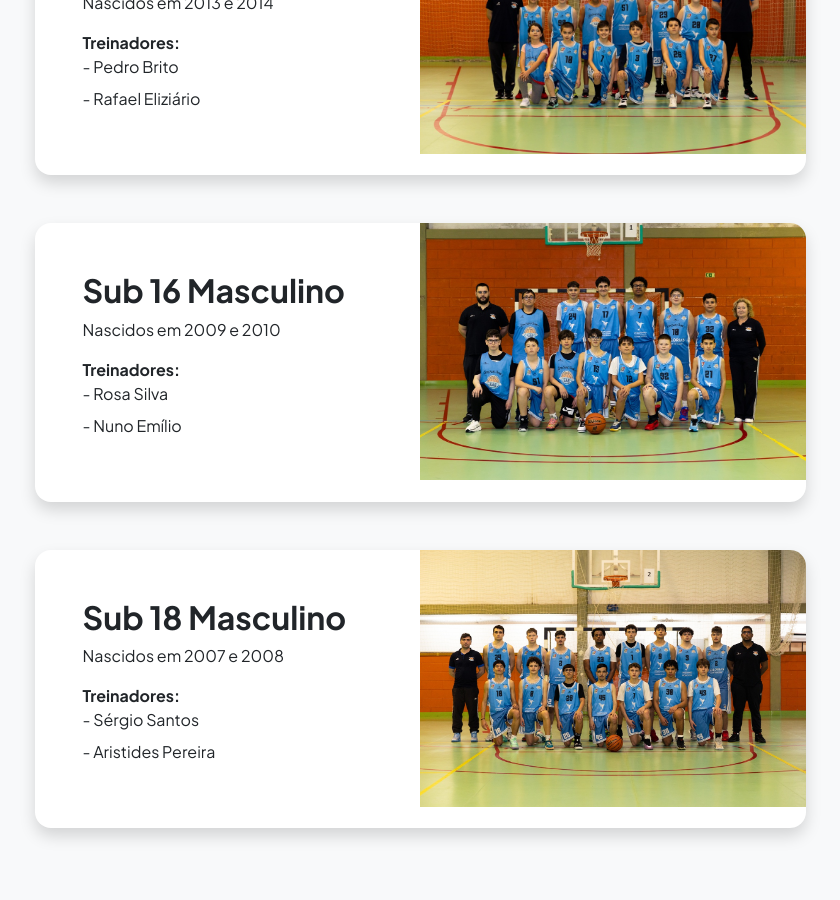
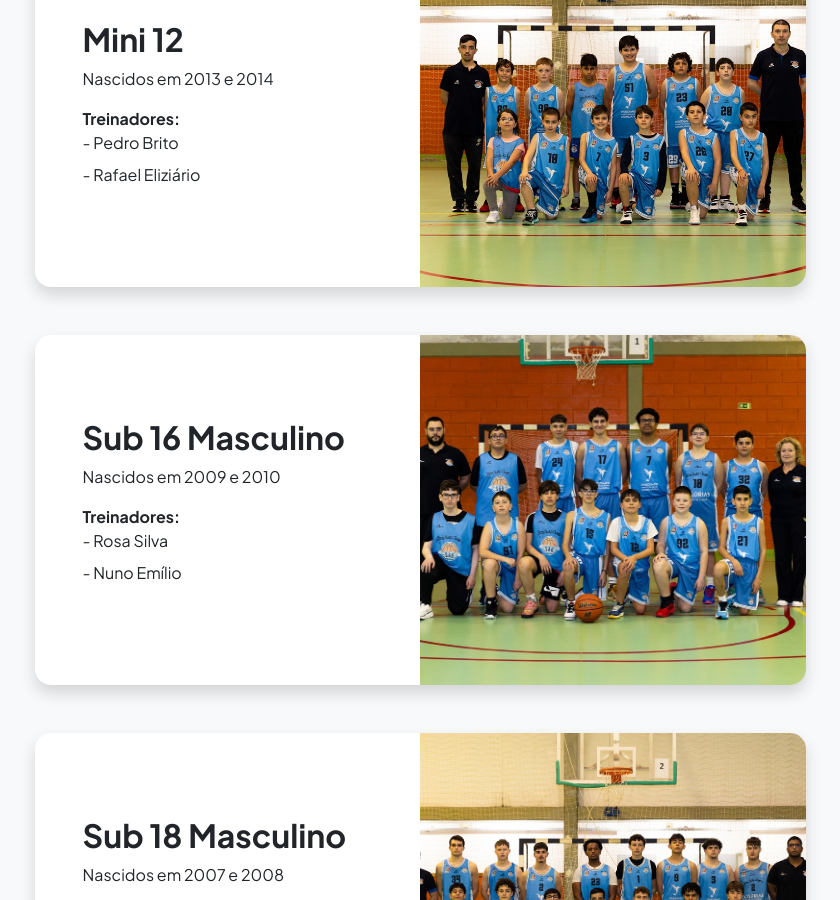
Before and after one commit to nunofaria13/sab, a plain HTML site: page equipas.html in a window 1280 px wide. Shown: the part 687-1587 px from the top of the page, without its empty margins (220-1060 px from the left). Drawn offline with nearby package versions, Linux system fonts and the light colour scheme.

Commit message:
Update equipas.html

```diff
--- a/equipas.html
+++ b/equipas.html
@@ -12,6 +12,24 @@
   <link href="https://fonts.googleapis.com/css2?family=Plus+Jakarta+Sans:wght@100;200;300;400;500;600;700;800;900&amp;display=swap" rel="stylesheet">
   <link href="https://cdn.jsdelivr.net/npm/bootstrap-icons@1.8.1/font/bootstrap-icons.css" rel="stylesheet">
   <link href="css/styles.css" rel="stylesheet">
+  <style>
+    .card {
+      height: 350px; /* Ajuste a altura do card */
+      overflow: hidden;
+    }
+    .card-body {
+      display: flex;
+      align-items: center;
+    }
+    .card img {
+      object-fit: cover; /* Garantir que a imagem preenche o card */
+      height: 100%; /* A imagem vai preencher a altura do card */
+      width: 50%; /* A largura será 50% do card */
+    }
+    .p-5 {
+      width: 50%; /* O texto ocupa a metade restante do card */
+    }
+  </style>
 </head>
 <body class="d-flex flex-column h-100 bg-light">
   <main class="flex-shrink-0">
@@ -50,7 +68,7 @@
 
             <!-- Card Mini 8/10 -->
             <div class="card overflow-hidden shadow rounded-4 border-0 mb-5">
-              <div class="card-body p-0 d-flex align-items-stretch">
+              <div class="card-body p-0">
                 <div class="p-5">
                   <h2 class="fw-bolder">Mini 8/10</h2>
                   <p>Nascidos em 2015, 2016, 2017 e 2018</p>
@@ -61,13 +79,13 @@
                     <dd>- Tomás Frieza</dd>
                   </dl>
                 </div>
-                <img class="img-fluid w-50 h-100 object-cover" src="assets/equipa_mini810.jpg" alt="Equipa Mini 8/10">
+                <img src="assets/equipa_mini810.jpg" alt="Equipa Mini 8/10">
               </div>
             </div>
 
             <!-- Card Mini 12 -->
             <div class="card overflow-hidden shadow rounded-4 border-0 mb-5">
-              <div class="card-body p-0 d-flex align-items-stretch">
+              <div class="card-body p-0">
                 <div class="p-5">
                   <h2 class="fw-bolder">Mini 12</h2>
                   <p>Nascidos em 2013 e 2014</p>
@@ -77,13 +95,13 @@
                     <dd>- Rafael Eliziário</dd>
                   </dl>
                 </div>
-                <img class="img-fluid w-50 h-100 object-cover" src="assets/equipa_mini12.jpg" alt="Equipa Mini 12">
+                <img src="assets/equipa_mini12.jpg" alt="Equipa Mini 12">
               </div>
             </div>
 
             <!-- Card Sub 16 Masculino -->
             <div class="card overflow-hidden shadow rounded-4 border-0 mb-5">
-              <div class="card-body p-0 d-flex align-items-stretch">
+              <div class="card-body p-0">
                 <div class="p-5">
                   <h2 class="fw-bolder">Sub 16 Masculino</h2>
                   <p>Nascidos em 2009 e 2010</p>
@@ -93,13 +111,13 @@
                     <dd>- Nuno Emílio</dd>
                   </dl>
                 </div>
-                <img class="img-fluid w-50 h-100 object-cover" src="assets/equipa_sub16.jpg" alt="Equipa Sub16 Masculino">
+                <img src="assets/equipa_sub16.jpg" alt="Equipa Sub16 Masculino">
               </div>
             </div>
 
             <!-- Card Sub 18 Masculino -->
             <div class="card overflow-hidden shadow rounded-4 border-0 mb-5">
-              <div class="card-body p-0 d-flex align-items-stretch">
+              <div class="card-body p-0">
                 <div class="p-5">
                   <h2 class="fw-bolder">Sub 18 Masculino</h2>
                   <p>Nascidos em 2007 e 2008</p>
@@ -109,7 +127,7 @@
                     <dd>- Aristides Pereira</dd>
                   </dl>
                 </div>
-                <img class="img-fluid w-50 h-100 object-cover" src="assets/equipa_sub18.jpg" alt="Equipa Sub18 Masculino">
+                <img src="assets/equipa_sub18.jpg" alt="Equipa Sub18 Masculino">
               </div>
             </div>
 
```
